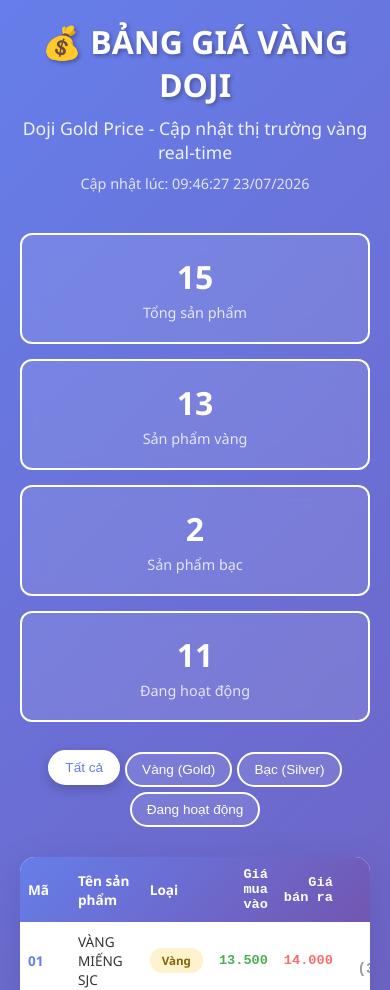
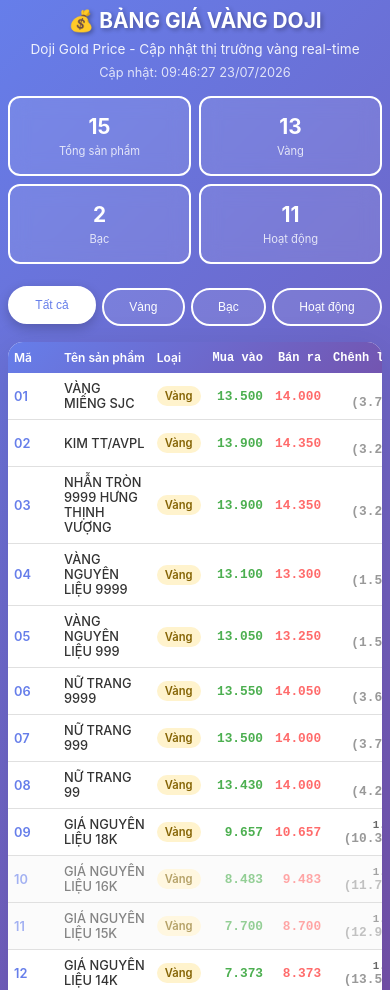
Before and after one commit to dunglex/doji-gold-price, a plain HTML site: page index.html in a window 390 px wide. Shown: the top 990 px of the page. Drawn offline with Linux system fonts and the light colour scheme.

Commit message:
Enhance page to be more mobile-friendly with better responsive design, touch targets, and mobile layout

```diff
--- a/index.html
+++ b/index.html
@@ -2,8 +2,11 @@
 <html lang="vi">
 <head>
     <meta charset="UTF-8">
-    <meta name="viewport" content="width=device-width, initial-scale=1.0">
+    <meta name="viewport" content="width=device-width, initial-scale=1.0, viewport-fit=cover">
     <meta http-equiv="refresh" content="300">
+    <meta name="theme-color" content="#667eea">
+    <meta name="apple-mobile-web-app-capable" content="yes">
+    <meta name="apple-mobile-web-app-status-bar-style" content="black-translucent">
     <title>Doji Gold Price - Bảng Giá Vàng</title>
     <style>
         * {
@@ -12,11 +15,16 @@
             box-sizing: border-box;
         }
 
+        html, body {
+            width: 100%;
+            overflow-x: hidden;
+        }
+
         body {
-            font-family: 'Segoe UI', Tahoma, Geneva, Verdana, sans-serif;
+            font-family: -apple-system, BlinkMacSystemFont, 'Segoe UI', Roboto, 'Helvetica Neue', Arial, sans-serif;
             background: linear-gradient(135deg, #667eea 0%, #764ba2 100%);
             min-height: 100vh;
-            padding: 20px;
+            padding: 16px;
         }
 
         .container {
@@ -27,48 +35,55 @@
         .header {
             text-align: center;
             color: white;
-            margin-bottom: 40px;
+            margin-bottom: 24px;
             animation: slideDown 0.6s ease-out;
         }
 
         .header h1 {
-            font-size: 3em;
-            margin-bottom: 10px;
+            font-size: clamp(1.5rem, 8vw, 3rem);
+            margin-bottom: 8px;
             text-shadow: 2px 2px 4px rgba(0,0,0,0.3);
+            word-break: break-word;
         }
 
         .header p {
-            font-size: 1.1em;
+            font-size: clamp(0.9rem, 4vw, 1.1rem);
             opacity: 0.9;
+            margin-bottom: 8px;
         }
 
         .update-time {
             color: #fff;
-            font-size: 0.9em;
-            margin-top: 10px;
+            font-size: 0.85em;
             opacity: 0.8;
+            word-break: break-word;
         }
 
         .filter-section {
             display: flex;
-            gap: 10px;
-            margin-bottom: 30px;
+            gap: 8px;
+            margin-bottom: 24px;
             flex-wrap: wrap;
             justify-content: center;
         }
 
         .filter-btn {
-            padding: 10px 20px;
+            padding: 12px 16px;
             border: 2px solid white;
             background: rgba(255,255,255,0.1);
             color: white;
             border-radius: 25px;
             cursor: pointer;
-            font-size: 0.95em;
+            font-size: clamp(0.8rem, 3vw, 0.95rem);
             transition: all 0.3s ease;
+            min-height: 44px;
+            touch-action: manipulation;
+            -webkit-tap-highlight-color: transparent;
+            white-space: nowrap;
         }
 
         .filter-btn:hover,
+        .filter-btn:active,
         .filter-btn.active {
             background: white;
             color: #667eea;
@@ -82,28 +97,36 @@
             box-shadow: 0 10px 40px rgba(0,0,0,0.1);
             overflow: hidden;
             animation: slideUp 0.6s ease-out;
+            overflow-x: auto;
+            -webkit-overflow-scrolling: touch;
         }
 
         table {
             width: 100%;
             border-collapse: collapse;
+            min-width: 500px;
         }
 
         thead {
             background: linear-gradient(135deg, #667eea 0%, #764ba2 100%);
             color: white;
+            position: sticky;
+            top: 0;
+            z-index: 10;
         }
 
         th {
-            padding: 18px 15px;
+            padding: clamp(12px, 3vw, 18px) clamp(8px, 2vw, 15px);
             text-align: left;
             font-weight: 600;
-            font-size: 0.95em;
+            font-size: clamp(0.75rem, 2.5vw, 0.95rem);
+            white-space: nowrap;
         }
 
         td {
-            padding: 15px;
+            padding: clamp(12px, 3vw, 15px) clamp(8px, 2vw, 15px);
             border-bottom: 1px solid #e0e0e0;
+            font-size: clamp(0.8rem, 2.5vw, 0.95rem);
         }
 
         tbody tr {
@@ -112,7 +135,12 @@
 
         tbody tr:hover {
             background-color: #f5f5f5;
-            transform: scale(1.01);
+        }
+
+        @media (hover: hover) {
+            tbody tr:hover {
+                transform: scale(1.01);
+            }
         }
 
         tbody tr.inactive {
@@ -147,10 +175,11 @@
 
         .type-badge {
             display: inline-block;
-            padding: 5px 12px;
+            padding: 4px 10px;
             border-radius: 12px;
-            font-size: 0.85em;
+            font-size: clamp(0.7rem, 2vw, 0.85em);
             font-weight: 600;
+            white-space: nowrap;
         }
 
         .type-badge.gold {
@@ -169,6 +198,7 @@
             height: 12px;
             border-radius: 50%;
             margin-right: 5px;
+            vertical-align: middle;
         }
 
         .status-active {
@@ -208,55 +238,250 @@
 
         .no-data {
             text-align: center;
-            padding: 40px;
+            padding: 40px 20px;
             color: #999;
             font-size: 1.1em;
         }
 
         .stats {
             display: grid;
-            grid-template-columns: repeat(auto-fit, minmax(200px, 1fr));
-            gap: 15px;
-            margin-bottom: 30px;
+            grid-template-columns: repeat(auto-fit, minmax(160px, 1fr));
+            gap: 12px;
+            margin-bottom: 24px;
         }
 
         .stat-card {
             background: rgba(255,255,255,0.1);
             border: 2px solid white;
             border-radius: 12px;
-            padding: 20px;
+            padding: clamp(16px, 4vw, 20px);
             color: white;
             text-align: center;
             backdrop-filter: blur(10px);
+            min-height: 100px;
+            display: flex;
+            flex-direction: column;
+            justify-content: center;
         }
 
         .stat-card h3 {
-            font-size: 2em;
+            font-size: clamp(1.5rem, 5vw, 2rem);
             margin-bottom: 5px;
         }
 
         .stat-card p {
             opacity: 0.8;
-            font-size: 0.9em;
+            font-size: clamp(0.75rem, 2.5vw, 0.9em);
         }
 
-        @media (max-width: 768px) {
-            .header h1 {
-                font-size: 2em;
+        /* Mobile-first responsive styles */
+        @media (max-width: 640px) {
+            body {
+                padding: 12px;
+            }
+
+            .container {
+                padding: 0;
+            }
+
+            .header {
+                margin-bottom: 16px;
+            }
+
+            .filter-section {
+                gap: 6px;
+                margin-bottom: 16px;
+            }
+
+            .filter-btn {
+                padding: 10px 14px;
+                font-size: 0.8rem;
+                min-height: 40px;
+                flex: 1 1 auto;
+                min-width: 0;
             }
 
             th, td {
                 padding: 10px 8px;
-                font-size: 0.85em;
+                font-size: 0.8rem;
+            }
+
+            th {
+                font-size: 0.75rem;
+            }
+
+            .type-badge {
+                padding: 3px 8px;
+                font-size: 0.7rem;
+            }
+
+            .stat-card {
+                padding: 12px;
+                min-height: 90px;
+            }
+
+            .stat-card h3 {
+                font-size: 1.5rem;
+            }
+
+            .stat-card p {
+                font-size: 0.75rem;
+            }
+
+            .price-range span {
+                display: block;
+                font-size: 0.8rem;
+            }
+
+            /* Stack prices on very small screens */
+            table {
+                min-width: 400px;
+            }
+        }
+
+        @media (max-width: 480px) {
+            body {
+                padding: 8px;
+            }
+
+            .header h1 {
+                font-size: 1.3rem;
+            }
+
+            .header p {
+                font-size: 0.85rem;
+            }
+
+            .update-time {
+                font-size: 0.8rem;
+            }
+
+            .filter-btn {
+                font-size: 0.75rem;
+                padding: 8px 12px;
+                min-height: 38px;
+            }
+
+            table {
+                min-width: 350px;
+                font-size: 0.75rem;
+            }
+
+            th, td {
+                padding: 8px 6px;
+            }
+
+            .stats {
+                grid-template-columns: repeat(2, 1fr);
+                gap: 8px;
+            }
+
+            .stat-card {
+                padding: 10px;
+                min-height: 80px;
+            }
+
+            .stat-card h3 {
+                font-size: 1.3rem;
+            }
+
+            .stat-card p {
+                font-size: 0.7rem;
+            }
+        }
+
+        @media (max-width: 360px) {
+            .header h1 {
+                font-size: 1.1rem;
+            }
+
+            .header p {
+                font-size: 0.8rem;
+            }
+
+            table {
+                min-width: 320px;
+            }
+
+            th, td {
+                padding: 6px 4px;
+                font-size: 0.7rem;
+            }
+        }
+
+        /* Landscape mode optimization */
+        @media (max-height: 500px) and (orientation: landscape) {
+            body {
+                padding: 8px;
+            }
+
+            .header {
+                margin-bottom: 12px;
+            }
+
+            .header h1 {
+                font-size: 1.5rem;
+                margin-bottom: 4px;
+            }
+
+            .header p {
+                font-size: 0.9rem;
+                margin-bottom: 4px;
+            }
+
+            .stats {
+                margin-bottom: 12px;
+                gap: 8px;
+            }
+
+            .stat-card {
+                padding: 8px;
+                min-height: auto;
             }
 
             .filter-section {
-                gap: 5px;
+                margin-bottom: 12px;
+                gap: 4px;
+            }
+        }
+
+        /* High DPI displays */
+        @media (-webkit-min-device-pixel-ratio: 2), (min-resolution: 192dpi) {
+            .table-wrapper {
+                border: 0.5px solid #e0e0e0;
+            }
+        }
+
+        /* Dark mode support */
+        @media (prefers-color-scheme: dark) {
+            .table-wrapper {
+                background: #1e1e1e;
+                color: #e0e0e0;
             }
 
-            .filter-btn {
-                padding: 8px 15px;
-                font-size: 0.85em;
+            th {
+                background: linear-gradient(135deg, #667eea 0%, #764ba2 100%);
+            }
+
+            td {
+                color: #e0e0e0;
+                border-bottom-color: #333;
+            }
+
+            .material-name {
+                color: #e0e0e0;
+            }
+
+            tbody tr:hover {
+                background-color: #2a2a2a;
+            }
+
+            tbody tr.inactive {
+                background-color: #161616;
+            }
+
+            .no-data {
+                color: #666;
             }
         }
     </style>
@@ -273,9 +498,9 @@
 
         <div class="filter-section">
             <button class="filter-btn active" onclick="filterByType('all')">Tất cả</button>
-            <button class="filter-btn" onclick="filterByType('G')">Vàng (Gold)</button>
-            <button class="filter-btn" onclick="filterByType('S')">Bạc (Silver)</button>
-            <button class="filter-btn" onclick="filterByStatus('active')">Đang hoạt động</button>
+            <button class="filter-btn" onclick="filterByType('G')">Vàng</button>
+            <button class="filter-btn" onclick="filterByType('S')">Bạc</button>
+            <button class="filter-btn" onclick="filterByStatus('active')">Hoạt động</button>
         </div>
 
         <div class="table-wrapper">
@@ -285,8 +510,8 @@
                         <th>Mã</th>
                         <th>Tên sản phẩm</th>
                         <th>Loại</th>
-                        <th class="price-cell">Giá mua vào</th>
-                        <th class="price-cell">Giá bán ra</th>
+                        <th class="price-cell">Mua vào</th>
+                        <th class="price-cell">Bán ra</th>
                         <th class="price-cell">Chênh lệch</th>
                         <th>Trạng thái</th>
                     </tr>
@@ -326,7 +551,7 @@
                     minute: '2-digit',
                     second: '2-digit'
                 });
-                document.getElementById('updateTime').textContent = `Cập nhật lúc: ${formatted}`;
+                document.getElementById('updateTime').textContent = `Cập nhật: ${formatted}`;
             }
         }
 
@@ -342,15 +567,15 @@
                 </div>
                 <div class="stat-card">
                     <h3>${goldCount}</h3>
-                    <p>Sản phẩm vàng</p>
+                    <p>Vàng</p>
                 </div>
                 <div class="stat-card">
                     <h3>${silverCount}</h3>
-                    <p>Sản phẩm bạc</p>
+                    <p>Bạc</p>
                 </div>
                 <div class="stat-card">
                     <h3>${activeCount}</h3>
-                    <p>Đang hoạt động</p>
+                    <p>Hoạt động</p>
                 </div>
             `;
             document.getElementById('statsContainer').innerHTML = statsHtml;
@@ -358,21 +583,23 @@
 
         function filterByType(type) {
             currentFilter.type = type;
-            updateFilterButtons();
+            updateFilterButtons(event.target);
             renderTable();
         }
 
         function filterByStatus(status) {
             currentFilter.status = status;
-            updateFilterButtons();
+            updateFilterButtons(event.target);
             renderTable();
         }
 
-        function updateFilterButtons() {
+        function updateFilterButtons(clickedBtn) {
             document.querySelectorAll('.filter-btn').forEach(btn => {
                 btn.classList.remove('active');
             });
-            event.target.classList.add('active');
+            if (clickedBtn) {
+                clickedBtn.classList.add('active');
+            }
         }
 
         function getFilteredPrices() {
@@ -400,7 +627,7 @@
                 const typeBadge = price.type === 'G' ? 'gold' : 'silver';
                 const typeLabel = price.type === 'G' ? 'Vàng' : 'Bạc';
                 const statusDot = price.isActive === true ? 'status-active' : 'status-inactive';
-                const statusText = price.isActive === true ? 'Hoạt động' : 'Ngừng hoạt động';
+                const statusText = price.isActive === true ? 'Hoạt động' : 'Ngừng';
 
                 return `
                     <tr class="${statusClass}">
@@ -409,10 +636,9 @@
                         <td><span class="type-badge ${typeBadge}">${typeLabel}</span></td>
                         <td class="price-cell price-buy">${price.priceDojiBuyIn.toLocaleString('vi-VN')}</td>
                         <td class="price-cell price-sell">${price.priceDojiSellOut.toLocaleString('vi-VN')}</td>
-                        <td class="price-cell price-range">${diff.toLocaleString('vi-VN')} <span style="color: #999;">(${diffPercent}%)</span></td>
+                        <td class="price-cell price-range">${diff.toLocaleString('vi-VN')}<span style="color: #999;">(${diffPercent}%)</span></td>
                         <td>
-                            <span class="status-badge ${statusDot}"></span>
-                            ${statusText}
+                            <span class="status-badge ${statusDot}"></span><span>${statusText}</span>
                         </td>
                     </tr>
                 `;
@@ -421,6 +647,9 @@
 
         // Load prices on page load
         window.addEventListener('DOMContentLoaded', loadPrices);
+
+        // Refresh data periodically
+        setInterval(loadPrices, 300000); // Refresh every 5 minutes
     </script>
 </body>
 </html>
```
